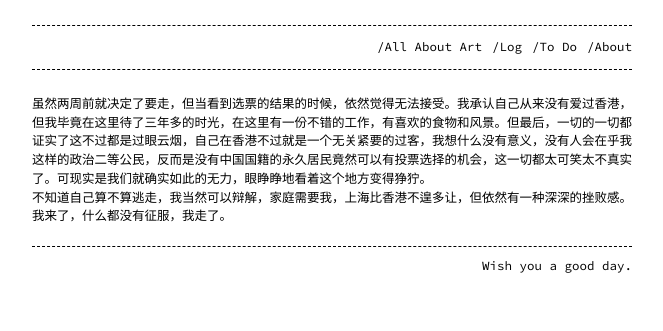
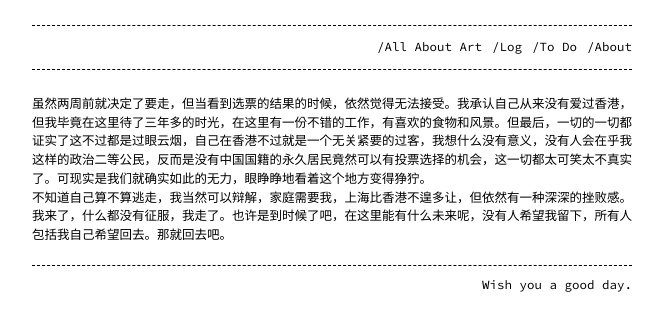
Before and after one commit to 912828qj2/912828qj2.github.io, a Jekyll site: the page built from _posts/2019-11-25-死心.md, in a window 1280 px wide. Shown: the top 331 px of the page, without its empty margins (308-971 px from the left). Built offline with Jekyll 4.4.1, drawn with Linux system fonts in a browser that asks for light colours; our own code applies the rules of GitHub Pages for plain Markdown files.

Commit message:
Update 2019-11-25-死心.md

```diff
--- a/_posts/2019-11-25-死心.md
+++ b/_posts/2019-11-25-死心.md
@@ -1,3 +1,3 @@
 虽然两周前就决定了要走，但当看到选票的结果的时候，依然觉得无法接受。我承认自己从来没有爱过香港，但我毕竟在这里待了三年多的时光，在这里有一份不错的工作，有喜欢的食物和风景。但最后，一切的一切都证实了这不过都是过眼云烟，自己在香港不过就是一个无关紧要的过客，我想什么没有意义，没有人会在乎我这样的政治二等公民，反而是没有中国国籍的永久居民竟然可以有投票选择的机会，这一切都太可笑太不真实了。可现实是我们就确实如此的无力，眼睁睁地看着这个地方变得狰狞。
 
-不知道自己算不算逃走，我当然可以辩解，家庭需要我，上海比香港不遑多让，但依然有一种深深的挫败感。我来了，什么都没有征服，我走了。
+不知道自己算不算逃走，我当然可以辩解，家庭需要我，上海比香港不遑多让，但依然有一种深深的挫败感。我来了，什么都没有征服，我走了。也许是到时候了吧，在这里能有什么未来呢，没有人希望我留下，所有人包括我自己希望回去。那就回去吧。
```
